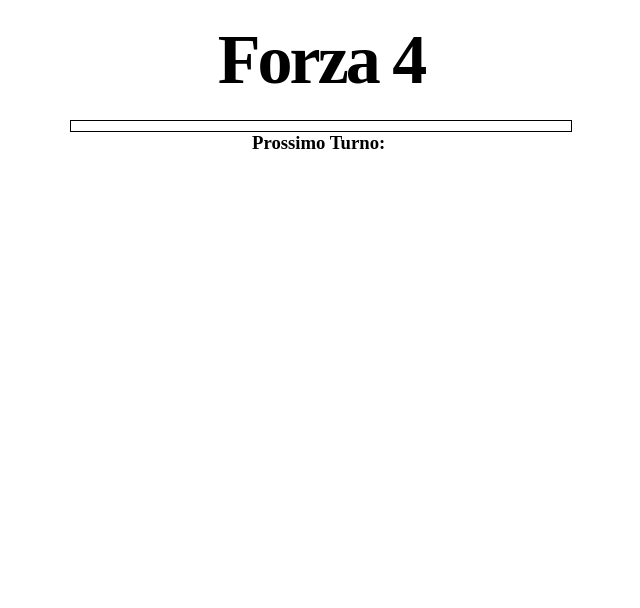
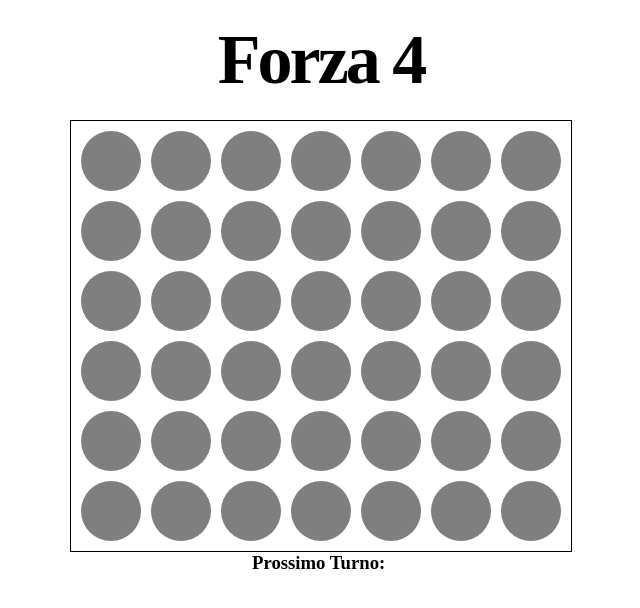
Before and after one commit to yungestzJasz/es_25_Forzaquattr, a plain HTML site: page index.html in a window 1280 px wide. Shown: the whole page, without its empty margins (319-959 px from the left). Drawn offline with Linux system fonts and the light colour scheme.

Commit message:
aggunta tabella

```diff
--- a/index.js
+++ b/index.js
@@ -9,7 +9,25 @@ const RED = "rgb(255, 0, 0)";
 
 
 window.onload=function(){
-
-
+  creaTabella();
+  turno();
 
 }
+function creaTabella(){
+    let wrapper= document.getElementById("wrapper");
+    for(let i=0;i<RIGHE;i++){
+        let riga=document.createElement("div");
+        for (let j = 0; j <COLONNE; j++)
+        {
+           let cella=document.createElement("div");
+           cella.setAttribute("id",`cella${i}${j}`);
+            cella.classList.add("pedina");
+            wrapper.appendChild(cella);
+        }
+    }
+
+}
+function turno(){
+    let prossimoturnoTxt=document.getElementById("nextPlayer");
+
+}
```
Also changed, not shown: index.html (+1 -0 lines).
